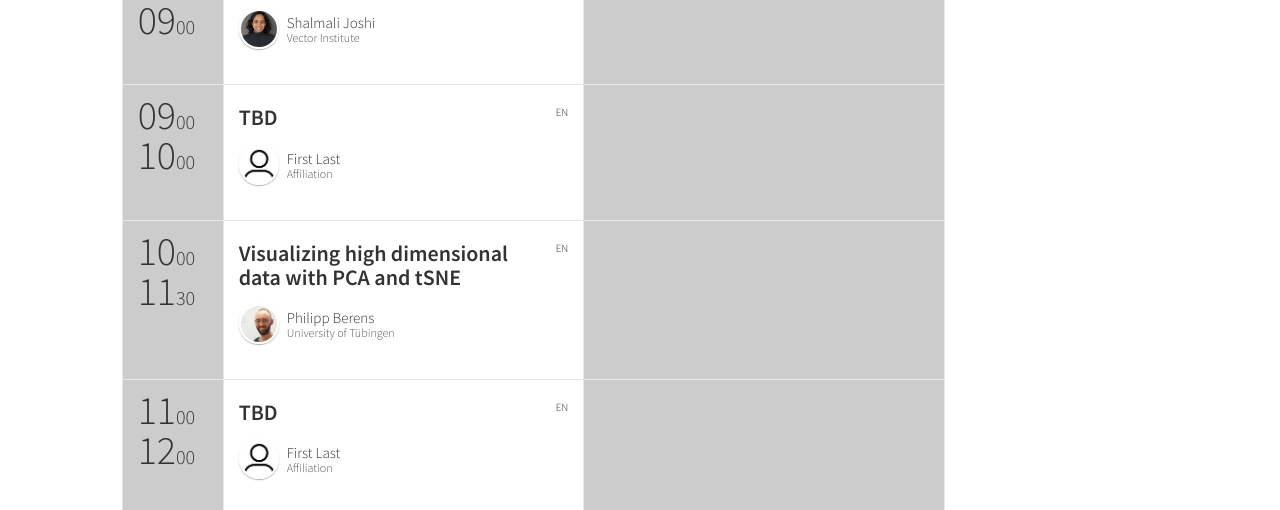
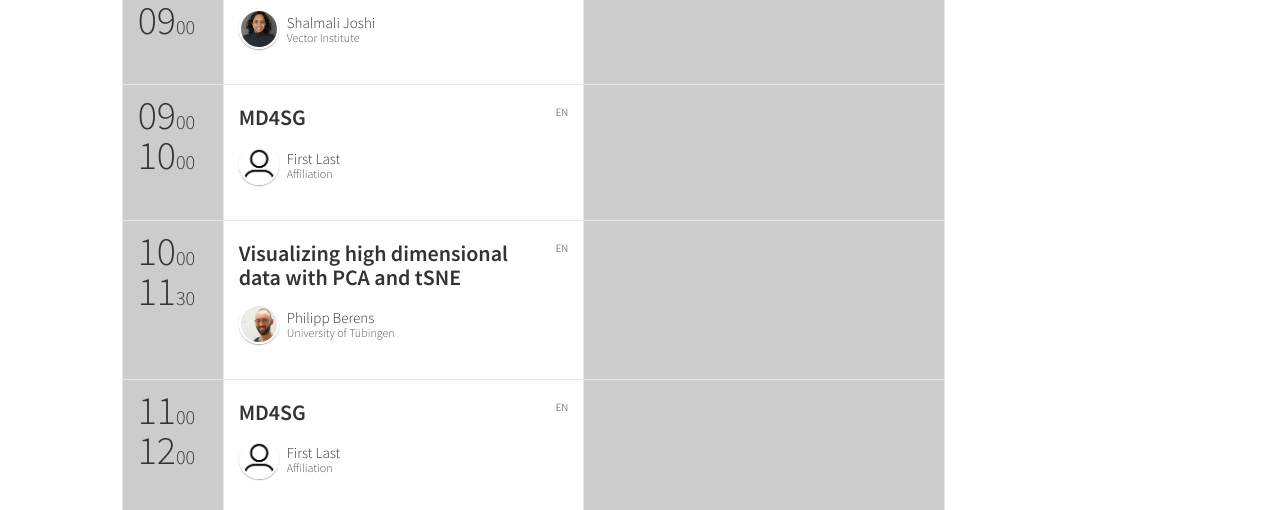
Before and after one commit to datsciafrica/dsa2020kampala, a Jekyll site: the page built from schedule.html, in a window 1280 px wide and 900 px high, scrolled down 4760 px. Shown: the part 156-666 px from the top of the window. Built offline with Jekyll 4.4.1, drawn with Linux system fonts in a browser that asks for light colours; nearby versions of some CDN libraries; some web fonts are replaced; comment, search, counter and statistics services are not loaded.

Commit message:
Add MD4SG slots

```diff
--- a/_data/schedule_tbd.yml
+++ b/_data/schedule_tbd.yml
@@ -152,7 +152,7 @@
     - {
         startTime: "09:00",
         endTime: "10:00",
-        sessionIds: [tbd, 404]
+        sessionIds: [md4sg, 404]
     }
     - {
         startTime: "10:00",
@@ -162,7 +162,7 @@
     - {
         startTime: "11:00",
         endTime: "12:00",
-        sessionIds: [tbd, 404]
+        sessionIds: [md4sg, 404]
     }
     - {
         startTime: "12:00",
--- a/_data/sessions.yml
+++ b/_data/sessions.yml
@@ -248,7 +248,15 @@
   complexity: "Intermediate"
   presentation: "tbd"
   video: "//TBD"
-
+-
+  id: md4sg
+  title: "MD4SG"
+  subtype: presentation
+  speakers: [dummy]
+  language: en
+  complexity: "Intermediate"
+  presentation: "tbd"
+  video: "//TBD"
 
 
 
```
